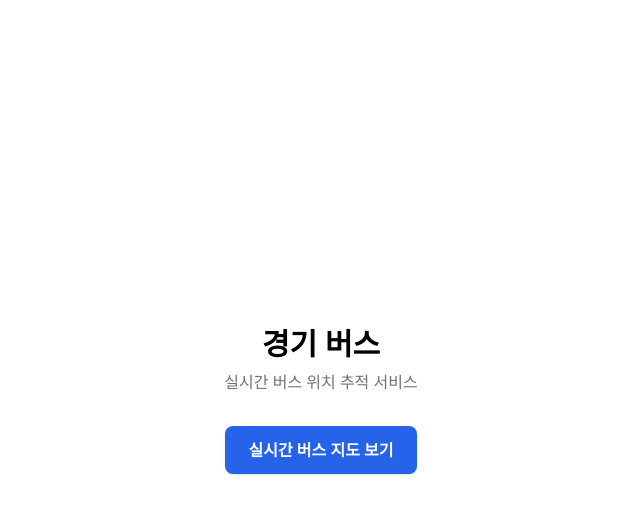
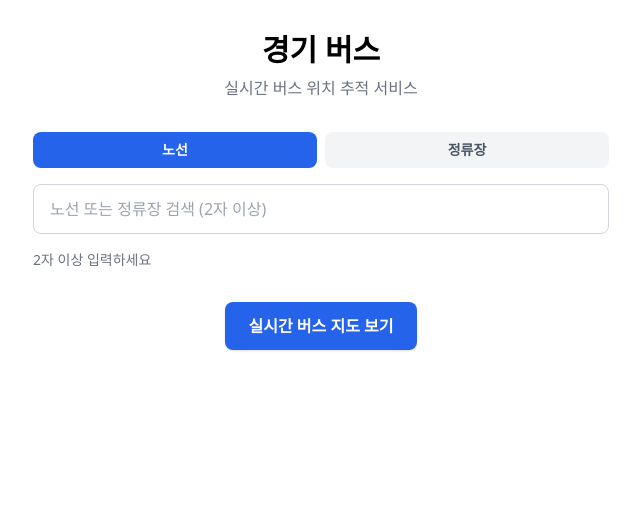
Before and after one commit to codettk/bogugot-bus-app, a Next.js app in the folder apps/web/: page / in a window 1280 px wide. Shown: the top 514 px of the page, without its empty margins (319-959 px from the left). Built offline with nearby package versions, Linux system fonts and the light colour scheme.

Commit message:
feat: 웹 메인 노선/정류장 통합 검색 UI 구현
Co-Authored-By: Claude Opus 4.8 (1M context) <noreply@anthropic.com>

```diff
--- /dev/null
+++ b/apps/web/app/components/BusSearch.tsx
@@ -0,0 +1,157 @@
+'use client'
+
+import { useState } from 'react'
+import type { BusRoute, BusStop } from '@bogugot/types'
+import { LoadingSpinner, ErrorMessage } from '@bogugot/ui'
+import { useDebounce } from '../hooks/use-debounce'
+import { useRouteSearch } from '../hooks/use-route-search'
+import { useStopSearch } from '../hooks/use-stop-search'
+import { useBusStore } from '../stores/use-bus-store'
+
+type SearchType = 'route' | 'stop'
+
+function toMessage(error: unknown): string {
+  return error instanceof Error ? error.message : '검색 중 오류가 발생했습니다'
+}
+
+export function BusSearch() {
+  const [keyword, setKeyword] = useState<string>('')
+  const [type, setType] = useState<SearchType>('route')
+  const setSelectedRoute = useBusStore((s) => s.setSelectedRoute)
+
+  const debounced = useDebounce(keyword, 300)
+  const trimmed = debounced.trim()
+  const ready = trimmed.length >= 2
+
+  // 비활성 탭에는 빈 문자열을 넘겨 enabled=false가 되도록 한다.
+  const routeQuery = useRouteSearch(type === 'route' && ready ? trimmed : '')
+  const stopQuery = useStopSearch(type === 'stop' && ready ? trimmed : '')
+
+  const activeQuery = type === 'route' ? routeQuery : stopQuery
+
+  return (
+    <section className="w-full max-w-xl">
+      <div className="mb-4 flex gap-2" role="tablist" aria-label="검색 유형">
+        <button
+          type="button"
+          role="tab"
+          aria-selected={type === 'route'}
+          onClick={() => setType('route')}
+          className={`flex-1 rounded-lg px-4 py-2 text-sm font-semibold transition-colors ${
+            type === 'route'
+              ? 'bg-blue-600 text-white'
+              : 'bg-gray-100 text-gray-600 hover:bg-gray-200'
+          }`}
+        >
+          노선
+        </button>
+        <button
+          type="button"
+          role="tab"
+          aria-selected={type === 'stop'}
+          onClick={() => setType('stop')}
+          className={`flex-1 rounded-lg px-4 py-2 text-sm font-semibold transition-colors ${
+            type === 'stop'
+              ? 'bg-blue-600 text-white'
+              : 'bg-gray-100 text-gray-600 hover:bg-gray-200'
+          }`}
+        >
+          정류장
+        </button>
+      </div>
+
+      <input
+        type="text"
+        value={keyword}
+        onChange={(e) => setKeyword(e.target.value)}
+        placeholder="노선 또는 정류장 검색 (2자 이상)"
+        aria-label="노선 또는 정류장 검색"
+        className="w-full rounded-lg border border-gray-300 px-4 py-3 text-base focus:border-blue-500 focus:outline-none focus:ring-2 focus:ring-blue-300"
+      />
+
+      <div className="mt-4">
+        {!ready && (
+          <p className="text-sm text-gray-500">2자 이상 입력하세요</p>
+        )}
+
+        {ready && activeQuery.isLoading && (
+          <div className="flex justify-center py-6">
+            <LoadingSpinner />
+          </div>
+        )}
+
+        {ready && activeQuery.isError && (
+          <ErrorMessage message={toMessage(activeQuery.error)} />
+        )}
+
+        {ready &&
+          !activeQuery.isLoading &&
+          !activeQuery.isError &&
+          type === 'route' && (
+            <RouteResults
+              results={routeQuery.data ?? []}
+              onSelect={setSelectedRoute}
+            />
+          )}
+
+        {ready &&
+          !activeQuery.isLoading &&
+          !activeQuery.isError &&
+          type === 'stop' && <StopResults results={stopQuery.data ?? []} />}
+      </div>
+    </section>
+  )
+}
+
+function RouteResults({
+  results,
+  onSelect,
+}: {
+  results: BusRoute[]
+  onSelect: (routeId: string) => void
+}) {
+  if (results.length === 0) {
+    return <p className="text-sm text-gray-500">검색 결과가 없습니다</p>
+  }
+
+  return (
+    <ul className="divide-y divide-gray-100 rounded-lg border border-gray-200">
+      {results.map((route) => (
+        <li key={route.routeId}>
+          <button
+            type="button"
+            onClick={() => onSelect(route.routeId)}
+            className="flex w-full items-center justify-between px-4 py-3 text-left hover:bg-blue-50 focus:bg-blue-50 focus:outline-none"
+          >
+            <span className="font-semibold text-gray-900">
+              {route.routeName}
+            </span>
+            <span className="text-sm text-gray-500">{route.routeTypeName}</span>
+          </button>
+        </li>
+      ))}
+    </ul>
+  )
+}
+
+function StopResults({ results }: { results: BusStop[] }) {
+  if (results.length === 0) {
+    return <p className="text-sm text-gray-500">검색 결과가 없습니다</p>
+  }
+
+  return (
+    <ul className="divide-y divide-gray-100 rounded-lg border border-gray-200">
+      {results.map((stop) => (
+        <li
+          key={stop.stationId}
+          className="flex items-center justify-between px-4 py-3"
+        >
+          <span className="font-semibold text-gray-900">
+            {stop.stationName}
+          </span>
+          <span className="text-sm text-gray-500">{stop.mobileNo}</span>
+        </li>
+      ))}
+    </ul>
+  )
+}
--- /dev/null
+++ b/apps/web/app/hooks/use-debounce.ts
@@ -0,0 +1,17 @@
+'use client'
+
+import { useEffect, useState } from 'react'
+
+/**
+ * 입력값을 지정한 지연(ms) 이후에만 갱신하는 디바운스 훅.
+ */
+export function useDebounce<T>(value: T, delay: number): T {
+  const [debounced, setDebounced] = useState<T>(value)
+
+  useEffect(() => {
+    const timer = setTimeout(() => setDebounced(value), delay)
+    return () => clearTimeout(timer)
+  }, [value, delay])
+
+  return debounced
+}
--- /dev/null
+++ b/apps/web/app/hooks/use-stop-search.ts
@@ -0,0 +1,22 @@
+'use client'
+
+import { useQuery } from '@tanstack/react-query'
+import type { BusStop } from '@bogugot/types'
+
+async function fetchStopSearch(keyword: string): Promise<BusStop[]> {
+  const res = await fetch(
+    `/api/bus/search?type=stop&keyword=${encodeURIComponent(keyword)}`,
+  )
+  if (!res.ok) throw new Error('정류장 검색에 실패했습니다')
+  const data = (await res.json()) as { type: 'stop'; results: BusStop[]; keyword: string }
+  return data.results
+}
+
+export function useStopSearch(keyword: string) {
+  return useQuery({
+    queryKey: ['stops', 'search', keyword],
+    queryFn: () => fetchStopSearch(keyword),
+    enabled: keyword.trim().length > 0,
+    staleTime: 60 * 60 * 1000, // 1시간
+  })
+}
--- a/apps/web/app/layout.tsx
+++ b/apps/web/app/layout.tsx
@@ -1,5 +1,6 @@
 import type { Metadata } from 'next'
 import './globals.css'
+import { Providers } from './providers'
 
 export const metadata: Metadata = {
   title: '경기 버스',
@@ -13,7 +14,9 @@ export default function RootLayout({
 }) {
   return (
     <html lang="ko">
-      <body>{children}</body>
+      <body>
+        <Providers>{children}</Providers>
+      </body>
     </html>
   )
 }
--- a/apps/web/app/page.tsx
+++ b/apps/web/app/page.tsx
@@ -1,10 +1,16 @@
 import Link from 'next/link'
+import { BusSearch } from './components/BusSearch'
 
 export default function Home() {
   return (
-    <main className="flex min-h-screen flex-col items-center justify-center p-8">
+    <main className="flex min-h-screen flex-col items-center p-8">
       <h1 className="text-3xl font-bold">경기 버스</h1>
       <p className="mt-2 text-gray-500">실시간 버스 위치 추적 서비스</p>
+
+      <div className="mt-8 w-full max-w-xl">
+        <BusSearch />
+      </div>
+
       <Link
         href="/map"
         className="mt-8 rounded-lg bg-blue-600 px-6 py-3 text-base font-semibold text-white shadow transition-colors hover:bg-blue-700 focus:outline-none focus:ring-2 focus:ring-blue-400"
--- /dev/null
+++ b/apps/web/app/providers.tsx
@@ -0,0 +1,20 @@
+'use client'
+
+import { useState } from 'react'
+import { QueryClient, QueryClientProvider } from '@tanstack/react-query'
+
+export function Providers({ children }: { children: React.ReactNode }) {
+  const [queryClient] = useState(
+    () =>
+      new QueryClient({
+        defaultOptions: {
+          queries: {
+            staleTime: 60 * 1000,
+            refetchOnWindowFocus: false,
+          },
+        },
+      }),
+  )
+
+  return <QueryClientProvider client={queryClient}>{children}</QueryClientProvider>
+}
```
